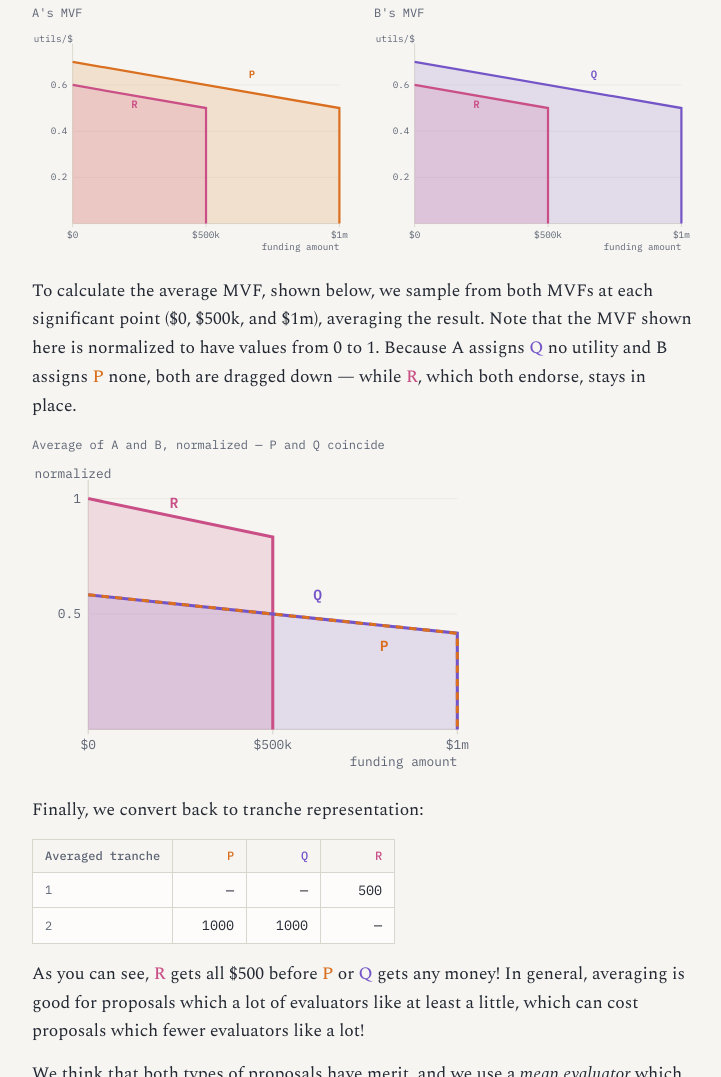
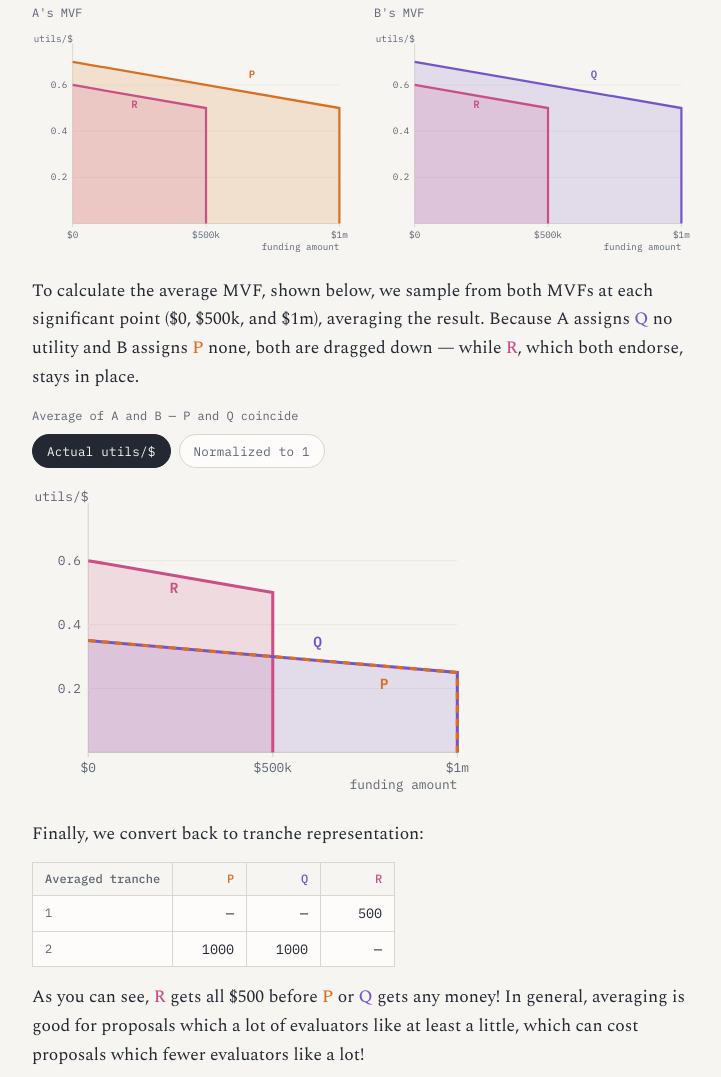
Before and after one commit to joelburget/s-process-explainer, a website built with Vite: page index.html in a window 1280 px wide. Shown: the part 8303-9380 px from the top of the page, without its empty margins (152-873 px from the left). Built offline with nearby package versions, Linux system fonts and the light colour scheme.

Commit message:
Don't normalize graph.

```diff
--- a/index.html
+++ b/index.html
@@ -830,24 +830,42 @@
                     <p>
                         To calculate the average MVF, shown below, we sample
                         from both MVFs at each significant point ($0, $500k, and
-                        $1m), averaging the result. Note that the MVF shown here
-                        is normalized to have values from 0 to 1. Because A
-                        assigns <span class="col-q">Q</span> no utility and B
-                        assigns <span class="col-p">P</span> none, both are
-                        dragged down — while <span class="col-r">R</span>, which
-                        both endorse, stays in place.
+                        $1m), averaging the result. Because A assigns
+                        <span class="col-q">Q</span> no utility and B assigns
+                        <span class="col-p">P</span> none, both are dragged down
+                        — while <span class="col-r">R</span>, which both
+                        endorse, stays in place.
                     </p>
                     <div class="chart-row">
                         <div class="chart-wrap" style="max-width: 440px">
                             <div class="tbl-caption">
-                                Average of A and B, normalized — P and Q
-                                coincide
+                                Average of A and B — P and Q coincide
+                            </div>
+                            <div
+                                class="btn-row"
+                                role="group"
+                                aria-label="Averaged chart scale"
+                            >
+                                <button
+                                    class="chip"
+                                    data-avg-scale="actual"
+                                    aria-pressed="true"
+                                >
+                                    Actual utils/$
+                                </button>
+                                <button
+                                    class="chip"
+                                    data-avg-scale="normalized"
+                                    aria-pressed="false"
+                                >
+                                    Normalized to 1
+                                </button>
                             </div>
                             <svg
                                 id="avg-mvf-avg"
                                 viewBox="0 0 360 260"
                                 role="img"
-                                aria-label="The averaged marginal value functions: R declines from 1 and stops at $500k, sitting entirely above P and Q, which coincide and decline across the full $1m"
+                                aria-label="The averaged marginal value functions: R declines and stops at $500k, sitting entirely above P and Q, which coincide and decline across the full $1m"
                             ></svg>
                         </div>
                     </div>
--- a/src/sections/averaging.ts
+++ b/src/sections/averaging.ts
@@ -66,7 +66,44 @@ const CHARTS: Chart[] = [
       { colorVar: "--r", label: "R", points: SHARED_R, labelAt: [220, 0.5] },
     ],
   },
-  {
+];
+
+/**
+ * The averaged chart in both scales. "actual" keeps the same axis as A's
+ * and B's charts, so the favorites visibly average down to half height;
+ * "normalized" rescales so the top value is 1, as the app displays it.
+ */
+const AVG_VARIANTS: Record<"actual" | "normalized", Chart> = {
+  actual: {
+    svgId: "avg-mvf-avg",
+    yMax: 0.78,
+    yTicks: [0.2, 0.4, 0.6],
+    yAxisLabel: "utils/$",
+    curves: [
+      { colorVar: "--r", label: "R", points: SHARED_R, labelAt: [220, 0.5] },
+      {
+        colorVar: "--q",
+        label: "Q",
+        points: [
+          [0, 0.35],
+          [1000, 0.25],
+        ],
+        labelAt: [610, 0.33],
+      },
+      {
+        colorVar: "--p",
+        label: "P",
+        points: [
+          [0, 0.35],
+          [1000, 0.25],
+        ],
+        labelAt: [790, 0.2],
+        dashed: true,
+        noFill: true,
+      },
+    ],
+  },
+  normalized: {
     svgId: "avg-mvf-avg",
     yMax: 1.08,
     yTicks: [0.5, 1],
@@ -103,10 +140,11 @@ const CHARTS: Chart[] = [
       },
     ],
   },
-];
+};
 
 function drawChart(chart: Chart): void {
   const svg = byId<HTMLElement>(chart.svgId) as unknown as SVGSVGElement;
+  svg.innerHTML = "";
   const x = (k: number): number => ML + (k / X_MAX) * (W - ML - MR);
   const y = (u: number): number =>
     MT + (1 - u / chart.yMax) * (H - MT - MB);
@@ -178,4 +216,16 @@ function drawChart(chart: Chart): void {
 
 export function initAveraging(): void {
   CHARTS.forEach(drawChart);
+  drawChart(AVG_VARIANTS.actual);
+
+  const buttons = document.querySelectorAll<HTMLButtonElement>("[data-avg-scale]");
+  buttons.forEach((button) =>
+    button.addEventListener("click", () => {
+      const scale = button.dataset["avgScale"] as keyof typeof AVG_VARIANTS;
+      drawChart(AVG_VARIANTS[scale]);
+      buttons.forEach((b) =>
+        b.setAttribute("aria-pressed", String(b === button)),
+      );
+    }),
+  );
 }
```
